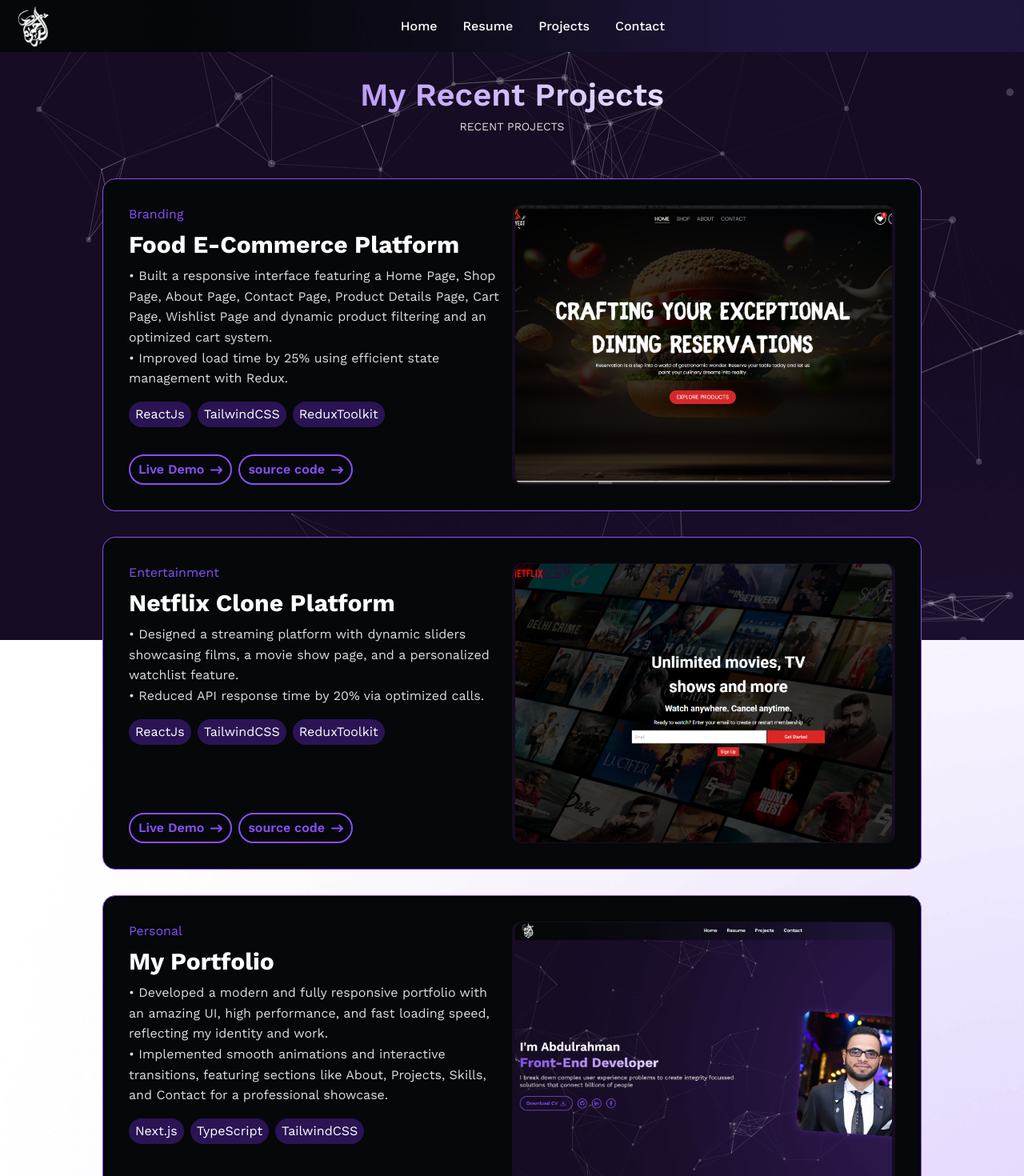
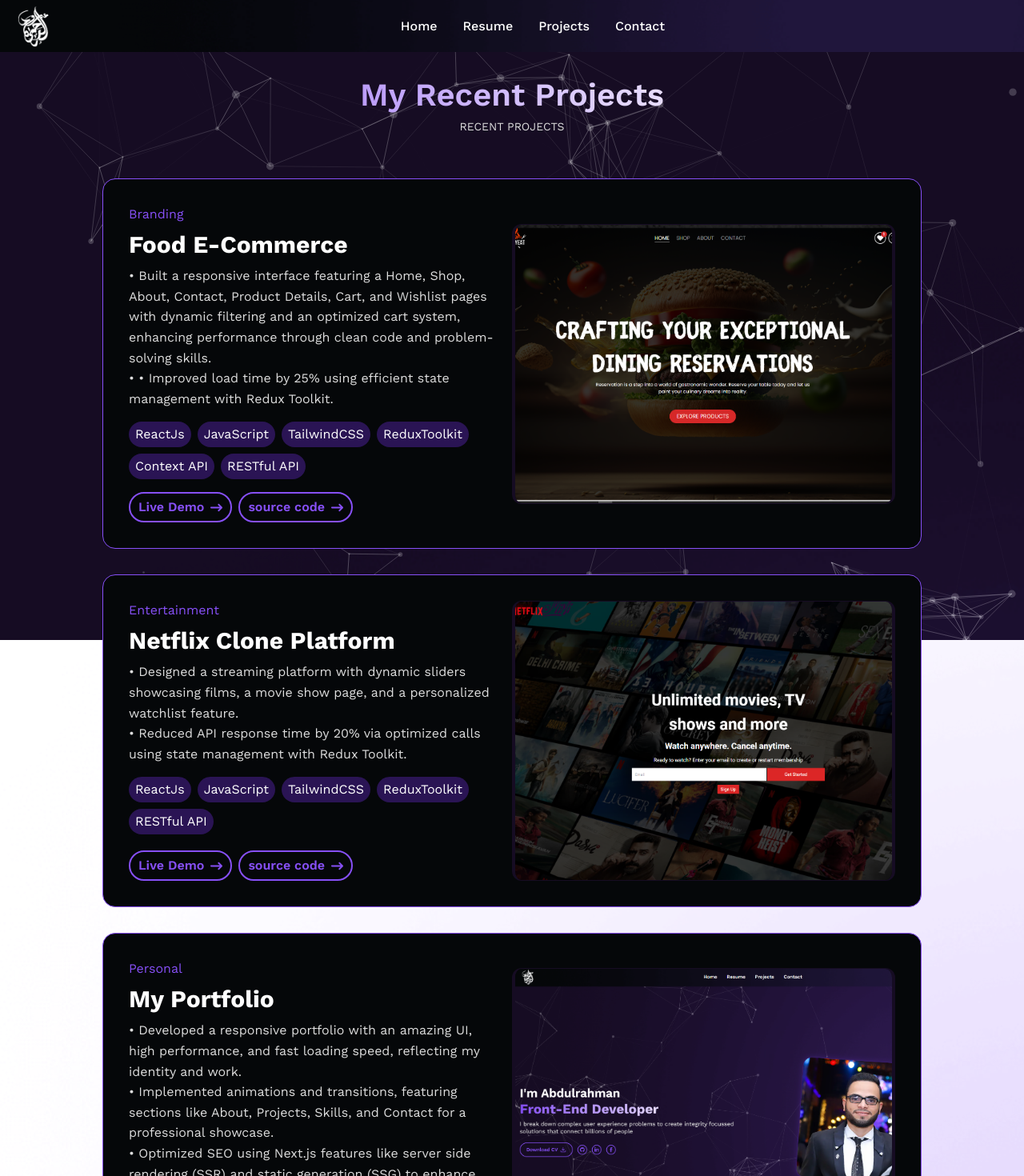
Before and after one commit to abdo-ibrahim/My-Portfolio, a Next.js app: page /projects in a window 1280 px wide. Shown: the top 1470 px of the page at 80% size. Built offline with nearby package versions, Linux system fonts and the light colour scheme.

Commit message:
update tools

```diff
--- a/app/component/utils/DownloadCv.tsx
+++ b/app/component/utils/DownloadCv.tsx
@@ -1,11 +1,11 @@
 import Link from "next/link";
 import React from "react";
 import { FiDownload } from "react-icons/fi";
-
+// href="./assets/documents/Abdulrahman_Ibrahim_CV_2025.pdf"
 const DownloadCv = () => {
   return (
     <div className="w-fit mx-auto">
-      <Link href="./assets/documents/Abdulrahman_Ibrahim_CV_2025.pdf" download="Abdulrahman_Ibrahim_CV.pdf" target="_blank" className=" btn btn-shape flex items-center gap-2 text-[13px] md:text-[16px] ">
+      <Link href="https://drive.google.com/uc?export=download&id=1WTcKASJdji9xgnV90S8YZ8wk6Rh3SBu3" download="Abdulrahman_Ibrahim_CV.pdf" target="_blank" className=" btn btn-shape flex items-center gap-2 text-[13px] md:text-[16px] ">
         Download CV
         <FiDownload size={20} />
       </Link>
--- a/app/globals.css
+++ b/app/globals.css
@@ -52,6 +52,11 @@ p {
 .text-effect {
   background-image: linear-gradient(to right, #8750f7 0%, #fff 80%);
   background-clip: text;
+  -webkit-background-clip: text;
+  -moz-background-clip: text;
+  -ms-background-clip: text;
+  -o-background-clip: text;
+  -webkit-background-clip: text;
   -webkit-text-fill-color: transparent;
 }
 .ease {
--- a/app/projects/page.tsx
+++ b/app/projects/page.tsx
@@ -17,10 +17,10 @@ const Projects = () => {
   const projects = [
     {
       branding: "Branding",
-      name: "Food E-Commerce Platform",
+      name: "Food E-Commerce",
       description:
-        "•	Built a responsive interface featuring a Home Page, Shop Page, About Page, Contact Page, Product Details Page, Cart Page, Wishlist Page and dynamic product filtering and an optimized cart system.<br>•	Improved load time by 25% using efficient state management with Redux.",
-      tools: ["ReactJs", "TailwindCSS", "ReduxToolkit"],
+        "•	Built a responsive interface featuring a Home, Shop, About, Contact, Product Details, Cart, and Wishlist pages with dynamic filtering and an optimized cart system, enhancing performance through clean code and problem-solving skills.<br>•	•	Improved load time by 25% using efficient state management with Redux Toolkit.",
+      tools: ["ReactJs", "JavaScript", "TailwindCSS", "ReduxToolkit", "Context API", "RESTful API"],
       live: "https://food-e-commerce-zeta.vercel.app/",
       code: "https://github.com/abdo-ibrahim/Food-E-commerce",
       project_img: food_ecommerce,
@@ -28,8 +28,8 @@ const Projects = () => {
     {
       branding: "Entertainment",
       name: "Netflix Clone Platform",
-      description: "•	Designed a streaming platform with dynamic sliders showcasing films, a movie show page, and a personalized watchlist feature.<br>•	Reduced API response time by 20% via optimized calls.",
-      tools: ["ReactJs", "TailwindCSS", "ReduxToolkit"],
+      description: "•	Designed a streaming platform with dynamic sliders showcasing films, a movie show page, and a personalized watchlist feature.<br>•	Reduced API response time by 20% via optimized calls using state management with Redux Toolkit.",
+      tools: ["ReactJs", "JavaScript", "TailwindCSS", "ReduxToolkit", "RESTful API"],
       live: "https://netflix-clone-pied-six.vercel.app/",
       code: "https://github.com/abdo-ibrahim/Netflix_Clone",
       project_img: netflix,
@@ -38,8 +38,8 @@ const Projects = () => {
       branding: "Personal",
       name: "My Portfolio",
       description:
-        "•	Developed a modern and fully responsive portfolio with an amazing UI, high performance, and fast loading speed, reflecting my identity and work.<br>•	Implemented smooth animations and interactive transitions, featuring sections like About, Projects, Skills, and Contact for a professional showcase.",
-      tools: ["Next.js", "TypeScript", "TailwindCSS"],
+        "•	Developed a responsive portfolio with an amazing UI, high performance, and fast loading speed, reflecting my identity and work.<br>•	Implemented animations and transitions, featuring sections like About, Projects, Skills, and Contact for a professional showcase.<br>•	Optimized SEO using Next.js features like server side rendering (SSR) and static generation (SSG) to enhance search rankings.",
+      tools: ["Next.js", "TypeScript", "TailwindCSS", "React Reveal"],
       live: "",
       code: "",
       project_img: portfolio,
@@ -48,8 +48,8 @@ const Projects = () => {
       branding: "Geography",
       name: "Atlas Countries",
       description:
-        "•	Developed an application that fetches and displays all countries from an API, enabling users to search and filter by region for easy navigation.<br>•	Integrated detailed country information and a dark/light mode toggle, enhancing user experience and accessibility.",
-      tools: ["ReactJs", "TailwindCSS", "REST API", "Context API"],
+        "•	Developed a responsive UI that displays countries from an API, enabling users to search and filter by region for easy navigation.<br>•	Integrated country details and dark/light mode, improving user experience and accessibility with clean code and problem-solving.",
+      tools: ["ReactJs", "JavaScript", "TailwindCSS", "RESTful API", "Context API"],
       live: "https://rest-countries-api-beta-green.vercel.app/",
       code: "https://github.com/abdo-ibrahim/Atlas-Countries",
       project_img: atlas_country,
@@ -58,7 +58,7 @@ const Projects = () => {
       branding: "Entertainment",
       name: "Millionaire game",
       description: "•	Simulates a TV show, allowing players to answer trivia with sound effects, featuring smooth interaction, responsive design, and showing problem-solving skills.",
-      tools: ["React.js", "TailwindCSS"],
+      tools: ["React.js", "JavaScript", "TailwindCSS"],
       live: "https://who-will-win-million-game.vercel.app/",
       code: "https://github.com/abdo-ibrahim/Who_will_win_million_game",
       project_img: millionaire,
@@ -77,7 +77,7 @@ const Projects = () => {
       name: "Admin Dashboard",
       description:
         "•	Developed an Admin Dashboard with multiple sections for quick insights, task management, statistics, and user activities.<br>Included Settings, Profile, Projects, Courses, and more, providing a seamless and organized management experience.",
-      tools: ["Html", "CSS"],
+      tools: ["Html", "CSS", "JavaScript"],
       live: "https://abdo-ibrahim.github.io/Admin-Dashboard/",
       code: "https://github.com/abdo-ibrahim/Admin-Dashboard",
       project_img: dashboard,
```
Also changed, not shown: 1 other file (tests, documents, lock files or other folders).
